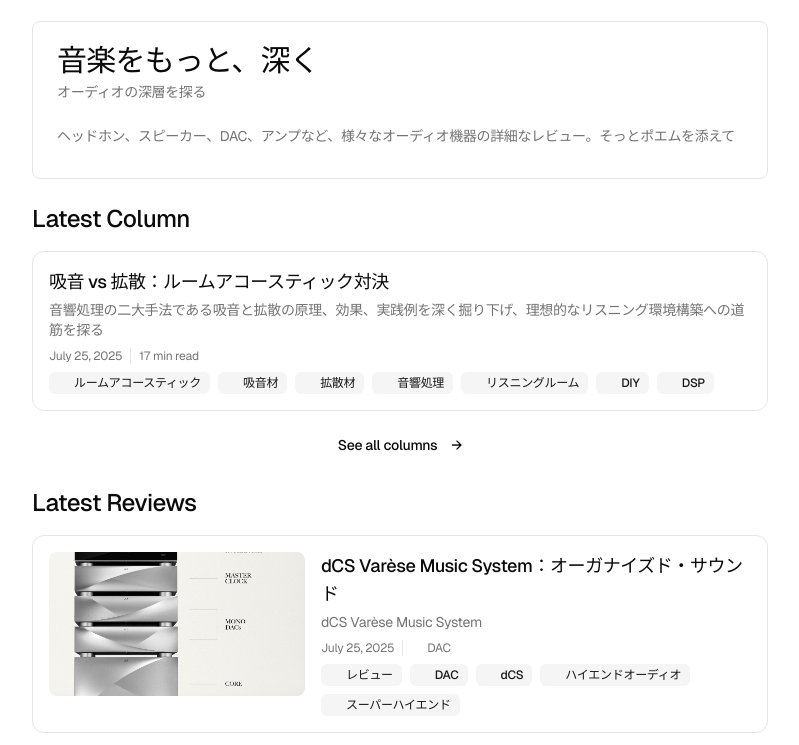
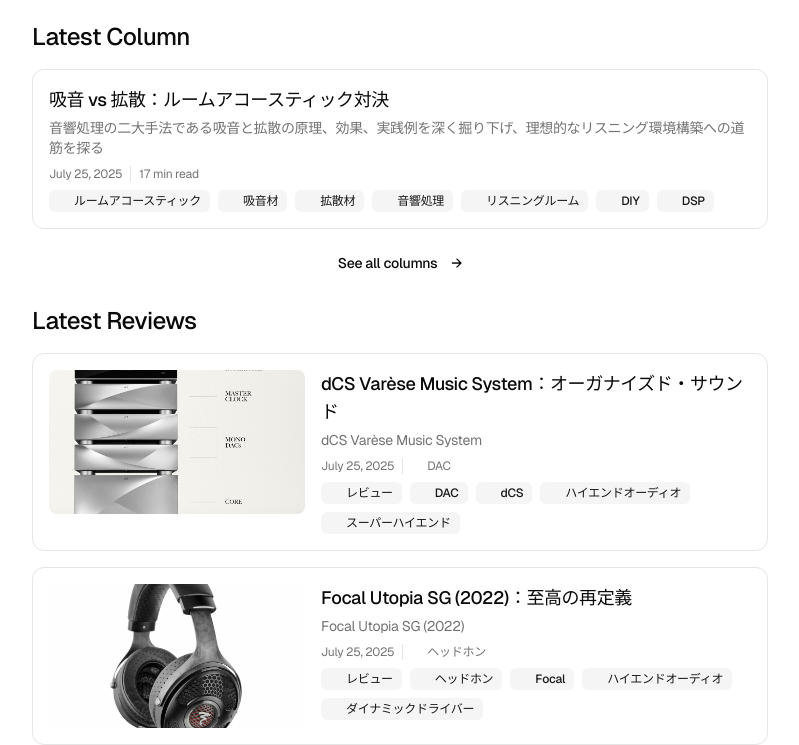
Before and after one commit to hayashiyui/audio-review, an Astro site: page / in a window 1280 px wide. Shown: the part 63-808 px from the top of the page, without its empty margins (240-1039 px from the left). Built offline with nearby package versions, Linux system fonts and the light colour scheme; Astro itself is replaced by a stand-in of ours; some icons are missing; a web font is replaced by a local one.

Commit message:
トップ画面でコラムが一番上に来るように余計なセクション削除

```diff
--- a/src/pages/index.astro
+++ b/src/pages/index.astro
@@ -14,21 +14,6 @@
 
 <Layout class="max-w-3xl">
   <PageHead slot="head" title="Home" />
-  <section>
-    <div class="rounded-lg border">
-      <div class="flex flex-col space-y-1.5 p-6">
-        <h3 class="text-3xl leading-none font-medium">音楽をもっと、深く</h3>
-        <p class="text-muted-foreground text-sm">
-          オーディオの深層を探る
-        </p>
-      </div>
-      <div class="p-6 pt-0">
-        <p class="text-muted-foreground mb-2 text-sm">
-          ヘッドホン、スピーカー、DAC、アンプなど、様々なオーディオ機器の詳細なレビュー。そっとポエムを添えて
-        </p>
-      </div>
-    </div>
-  </section>
   {
     columns.length > 0 && (
       <section class="flex flex-col gap-y-4">
```
